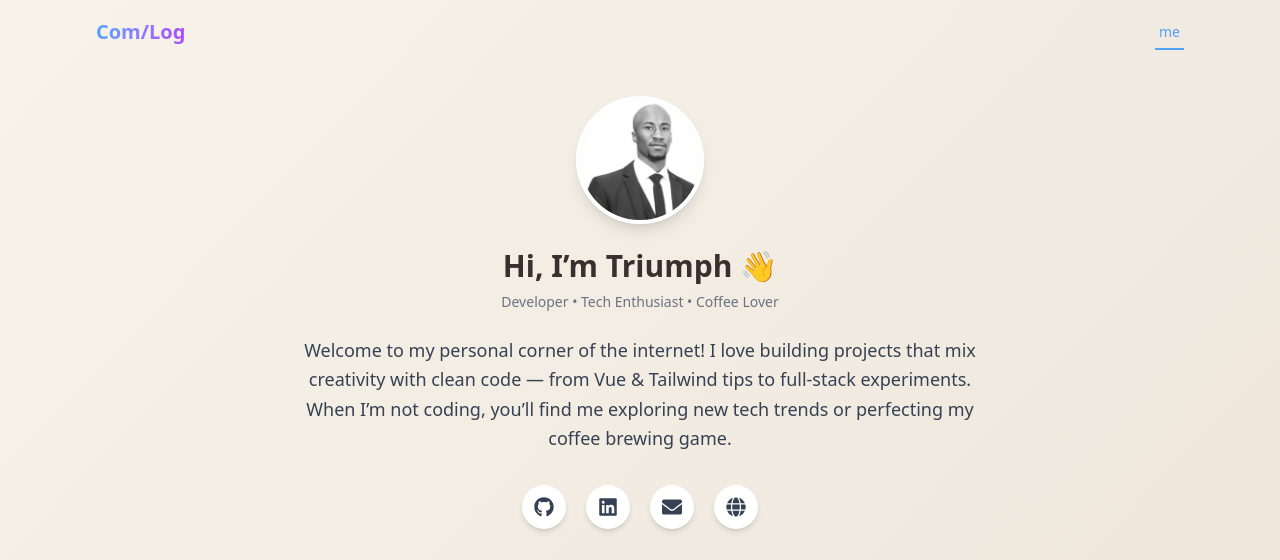
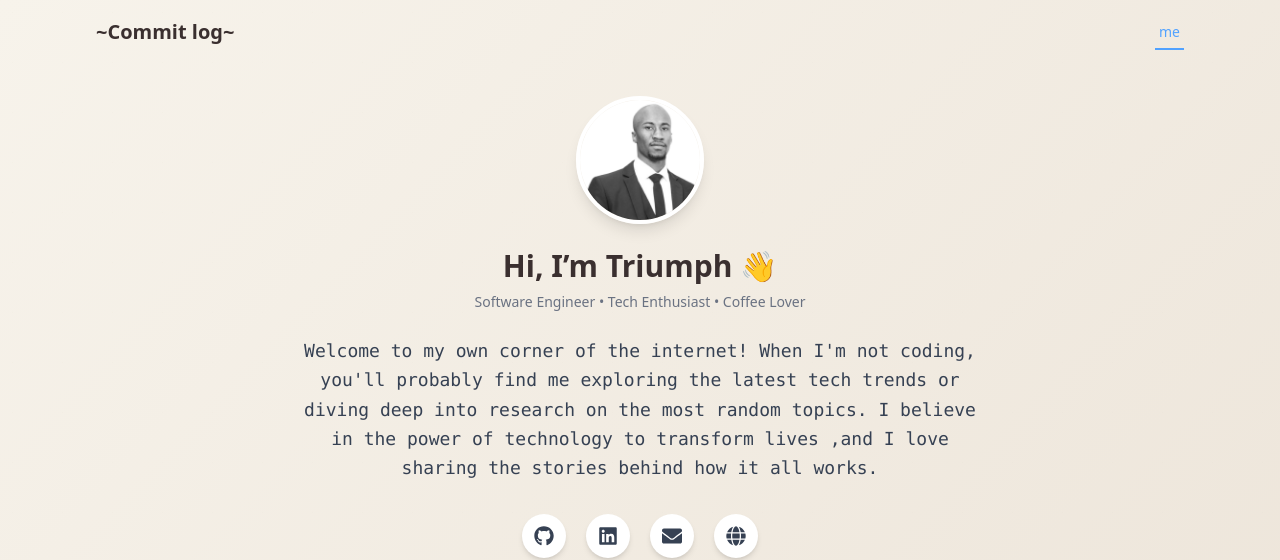
Before and after one commit to TriumphNdlovu/com-log, a React (Vite) app: page /about in a window 1280 px wide. Shown: the top 560 px of the page. Built offline with nearby package versions, Linux system fonts and the light colour scheme.

Commit message:
Update Navbar, PostList, About, Home, and Post components; add author metadata to posts

```diff
--- a/src/components/Navbar.tsx
+++ b/src/components/Navbar.tsx
@@ -29,9 +29,9 @@ export default function Navbar() {
           {/* Logo */}
           <Link
             to="/"
-            className="text-xl font-bold text-transparent bg-clip-text bg-gradient-to-r from-blue-400 to-purple-500 hover:from-blue-500 hover:to-purple-600 transition-all"
+            className="text-xl font-bold bg-clip-text hover:from-blue-500 hover:to-purple-600 transition-all"
           >
-            Com/Log
+            ~Commit log~
           </Link>
 
           {/* Desktop Menu */}
@@ -72,9 +72,8 @@ export default function Navbar() {
         ${menuOpen ? 'max-h-56' : 'max-h-0'}`}>
         <div className="bg-slate-900/95 backdrop-blur-lg border-t border-white/10 px-4 py-2">
           {[
-            { path: '/', label: 'Home' },
-            { path: '/about', label: 'About' },
-            { path: '/contact', label: 'Contact' }
+            // { path: '/', label: 'Home' },
+            { path: '/about', label: 'me' },
           ].map(({ path, label }) => (
             <Link
               key={path}
--- a/src/components/PostList.tsx
+++ b/src/components/PostList.tsx
@@ -37,13 +37,11 @@ const PostList: React.FC = () => {
                   <time dateTime={post.date}>
                     {formatDate(post.date)}
                   </time>
+                  <div className="text-sm text-[#6b5644]">
+
+                    <span>{post.author}</span>
+                  </div>
                 </div>
-                {/* author */}
-                {post.author && (
-                  <div className="text-sm text-[#6b5644]">
-                    <span>By {post.author}</span>
-                  </div>
-                )}
               </div>
               <div className="mt-4">
                 {/* Post title and description */}
--- a/src/lib/posts.ts
+++ b/src/lib/posts.ts
@@ -7,12 +7,14 @@ export interface PostMeta {
   date: string
   description?: string
   slug: string
+  author?: string
 }
 
 interface PostAttributes {
   title?: string
   date?: string
   description?: string
+  author?: string
 }
 
 export const posts: PostMeta[] = Object.entries(postFiles).map(([path, content]) => {
@@ -24,5 +26,6 @@ export const posts: PostMeta[] = Object.entries(postFiles).map(([path, content])
     title: attributes.title ?? 'No title',
     date: attributes.date ?? '',
     description: attributes.description ?? '',
+    author: attributes.author ?? 'Unknown Author'
   }
 }).sort((a, b) => new Date(b.date).getTime() - new Date(a.date).getTime())
--- a/src/pages/About.tsx
+++ b/src/pages/About.tsx
@@ -33,14 +33,13 @@ export default function About() {
 
             {/* Name */}
             <h1 className="text-3xl font-bold mb-2">Hi, I’m Triumph 👋</h1>
-            <p className="text-gray-500 mb-6 text-sm">Developer • Tech Enthusiast • Coffee Lover</p>
+            <p className="text-gray-500 mb-6 text-sm">Software Engineer • Tech Enthusiast • Coffee Lover</p>
 
             {/* Bio */}
-            <p className="text-lg text-gray-700 leading-relaxed mb-8 max-w-2xl mx-auto">
-              Welcome to my personal corner of the internet! I love building
-              projects that mix creativity with clean code — from Vue & Tailwind
-              tips to full-stack experiments. When I’m not coding, you’ll find
-              me exploring new tech trends or perfecting my coffee brewing game.
+            <p className="text-lg text-gray-700 leading-relaxed mb-8 max-w-2xl mx-auto font-mono ">
+                Welcome to my own corner of the internet! When I'm not coding,
+                you'll probably find me exploring the latest tech trends or diving deep into research on the most random topics.
+                I believe in the power of technology to transform lives ,and I love sharing the stories behind how it all works.
             </p>
 
             {/* Social Links */}
@@ -48,17 +47,17 @@ export default function About() {
               {[
                 {
                   icon: <FaGithub />,
-                  url: "https://github.com/yourusername",
+                  url: "https://github.com/TriumphNdlovu",
                   color: "hover:bg-gray-800",
                 },
                 {
                   icon: <FaLinkedin />,
-                  url: "https://linkedin.com/in/yourusername",
+                  url: "https://www.linkedin.com/in/triumph-ndlovu-425b73274/",
                   color: "hover:bg-blue-700",
                 },
                 {
                   icon: <FaEnvelope />,
-                  url: "mailto:youremail@example.com",
+                  url: "mailto:realtriumphndlovu@gmail.com",
                   color: "hover:bg-red-500",
                 },
                 {
--- a/src/pages/Home.tsx
+++ b/src/pages/Home.tsx
@@ -24,9 +24,9 @@ export default function Home() {
         {/* Main content */}
         <div className="relative pt-24 pb-16 px-4 sm:px-6 lg:px-8">
             <div className="max-w-4xl mx-auto">
-                <main className="sm:p-5  text-black">
-                    <PostList />
-                </main>
+              <main className="sm:p-5  rounded-xl ">
+                <PostList />
+              </main>
             </div>
         </div>
 
--- a/src/pages/Post.tsx
+++ b/src/pages/Post.tsx
@@ -1,6 +1,6 @@
 import React, { useEffect, useState } from 'react'
 import { useParams, Link } from 'react-router-dom'
-import { ArrowLeft, Calendar, Clock } from 'lucide-react'
+import { ArrowLeft, Calendar, Clock, User } from 'lucide-react'
 import ReactMarkdown from 'react-markdown'
 import frontMatter from 'front-matter'
 
@@ -8,6 +8,7 @@ interface PostMeta {
   title: string
   date: string
   description?: string
+  author?: string
 }
 
 export default function Post() {
@@ -120,6 +121,11 @@ export default function Post() {
               <Calendar className="w-4 h-4" />
               <time dateTime={meta.date}>{formatDate(meta.date)}</time>
             </div>
+            <div className='flex items-center gap-2'>
+              <User className="w-4 h-4" />
+              <span>{meta.author}</span>
+            </div>
+
             <div className="flex items-center gap-2">
               <Clock className="w-4 h-4" />
               <span>{estimateReadTime(content)} min read</span>
--- a/src/posts/post1.md
+++ b/src/posts/post1.md
@@ -2,6 +2,7 @@
 title: "My First Post"
 date: "2025-08-08"
 description: "This is the first post in my blog."
+author: "Triumph Ndlovu"
 ---
 
 # Welcome to My Blog
--- a/src/posts/post2.md
+++ b/src/posts/post2.md
@@ -1,11 +1,11 @@
 ---
 title: The Importance of Code Reviews in Software Development
 date: 2023-10-01
-description: "Exploring the significance of code reviews in enhancing software quality, team collaboration, and overall project success."
+description: aExploring the significance of code reviews in enhancing software quality, team collaboration, and overall project success.
 author: Triumph Ndlovu
 ---
 
-In the fast-paced world of software development, where deadlines are tight and the pressure to deliver is high, the practice of code reviews often stands out as a beacon of quality assurance and collaborative improvement. While it may seem like an additional step in the development process, code reviews play a crucial role in enhancing code quality, fostering team collaboration, and ultimately leading to better software products.
+aIn the fast-paced world of software development, where deadlines are tight and the pressure to deliver is high, the practice of code reviews often stands out as a beacon of quality assurance and collaborative improvement. While it may seem like an additional step in the development process, code reviews play a crucial role in enhancing code quality, fostering team collaboration, and ultimately leading to better software products.
 # What is a Code Review?
 A code review is a systematic examination of source code by one or more developers other than the author. The primary goal is to identify mistakes overlooked in the initial development phase, ensuring that the code meets the team's standards for quality, readability, and maintainability. This process can take various forms, from informal discussions to formalized processes using tools like GitHub, GitLab, or Bitbucket.
 ## Benefits of Code Reviews
--- a/src/posts/post3.md
+++ b/src/posts/post3.md
@@ -1,8 +1,8 @@
 ---
 title: The Role of Testing in Software Development
 date: 2023-10-01
+description: "An exploration of the critical role that testing plays in the software development lifecycle, including best practices and methodologies."
 author: Triumph Ndlovu
-description: "An exploration of the critical role that testing plays in the software development lifecycle, including best practices and methodologies."
 ---
 
 ![Testing](../../golanf.png)
```
Also changed, not shown: src/api/posts.ts (added), 1 other file (tests, documents, lock files or other folders).
